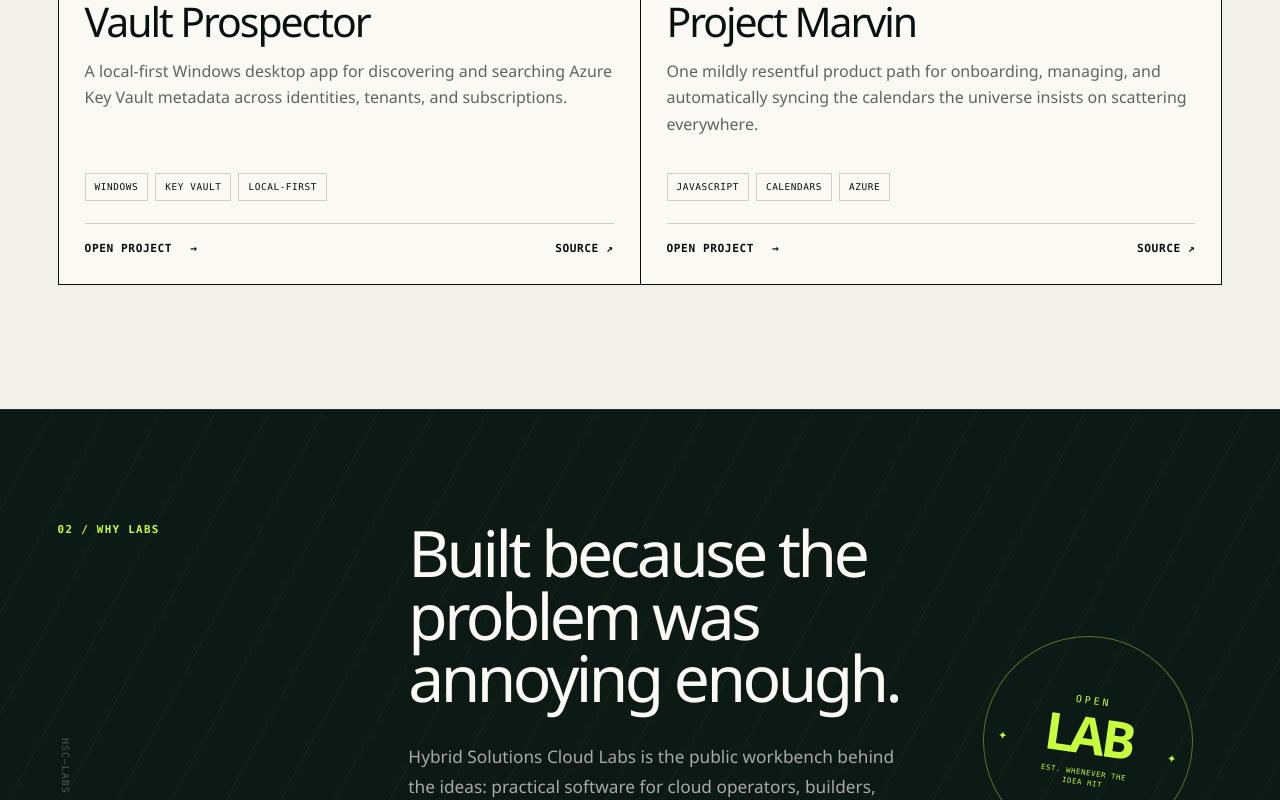
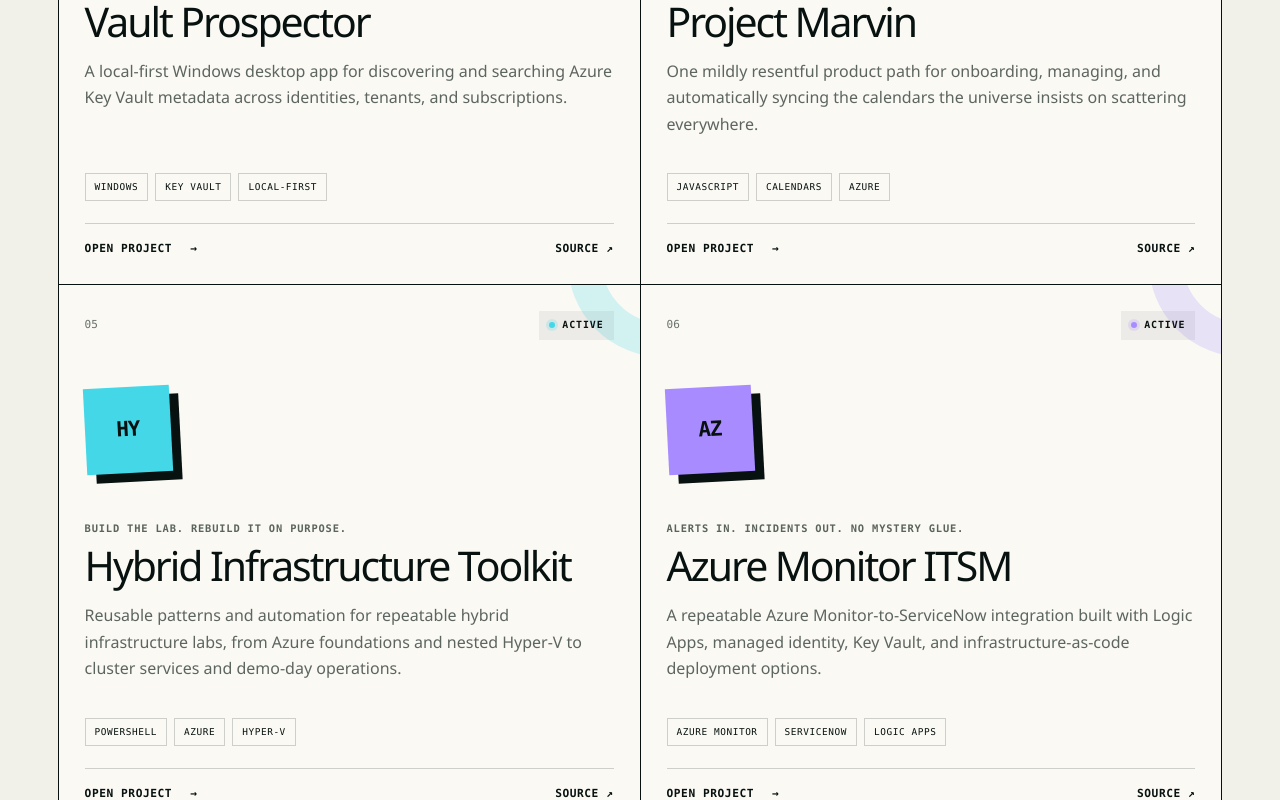
Before and after one commit to Hybrid-Solutions-Cloud/Hybrid-Solutions-Cloud.github.io, a Next.js app: page / in a window 1280 px wide. Shown: the part 2000-2800 px from the top of the page. Built offline with nearby package versions, Linux system fonts and the light colour scheme.

Commit message:
feat(catalog): add migrated cloud tools AB#7338 AB#7339

```diff
--- a/app/ProjectCatalog.tsx
+++ b/app/ProjectCatalog.tsx
@@ -70,6 +70,32 @@
     site: "/project-marvin/",
     repo: "https://github.com/Hybrid-Solutions-Cloud/project-marvin",
     accent: "lime",
+  },
+  {
+    number: "05",
+    name: "Hybrid Infrastructure Toolkit",
+    eyebrow: "Build the lab. Rebuild it on purpose.",
+    description:
+      "Reusable patterns and automation for repeatable hybrid infrastructure labs, from Azure foundations and nested Hyper-V to cluster services and demo-day operations.",
+    status: "Active",
+    category: "Cloud ops",
+    tags: ["PowerShell", "Azure", "Hyper-V"],
+    site: "/hybrid-infra-toolkit/",
+    repo: "https://github.com/Hybrid-Solutions-Cloud/hybrid-infra-toolkit",
+    accent: "cyan",
+  },
+  {
+    number: "06",
+    name: "Azure Monitor ITSM",
+    eyebrow: "Alerts in. Incidents out. No mystery glue.",
+    description:
+      "A repeatable Azure Monitor-to-ServiceNow integration built with Logic Apps, managed identity, Key Vault, and infrastructure-as-code deployment options.",
+    status: "Active",
+    category: "Cloud ops",
+    tags: ["Azure Monitor", "ServiceNow", "Logic Apps"],
+    site: "/azure-monitor-itsm/",
+    repo: "https://github.com/Hybrid-Solutions-Cloud/azure-monitor-itsm",
+    accent: "violet",
   },
 ];
 
@@ -163,7 +189,7 @@
             <span className="console-live">LIVE</span>
           </div>
           <div className="console-body">
-            <p><span>01</span> catalog.public_projects <b>4</b></p>
+            <p><span>01</span> catalog.public_projects <b>6</b></p>
             <p><span>02</span> build.current_state <b>IN_PROGRESS</b></p>
             <p><span>03</span> ideas.open_tabs <b>TOO_MANY</b></p>
             <p><span>04</span> perfection.required <b>FALSE</b></p>
```
Also changed, not shown: 1 other file (tests, documents, lock files or other folders).
